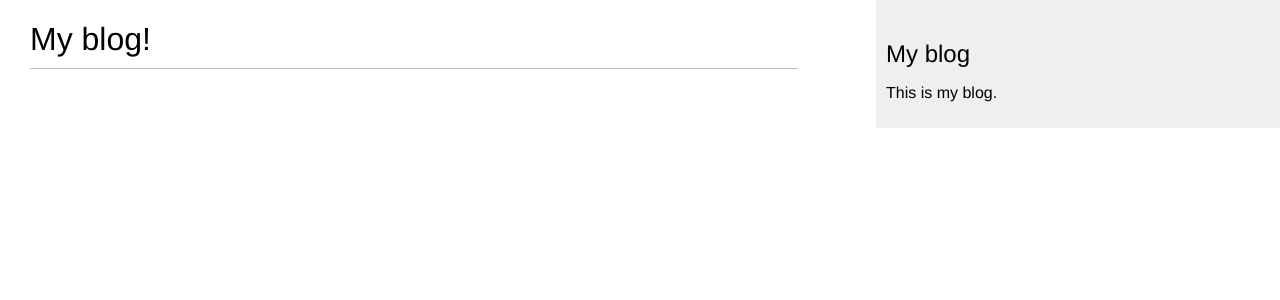
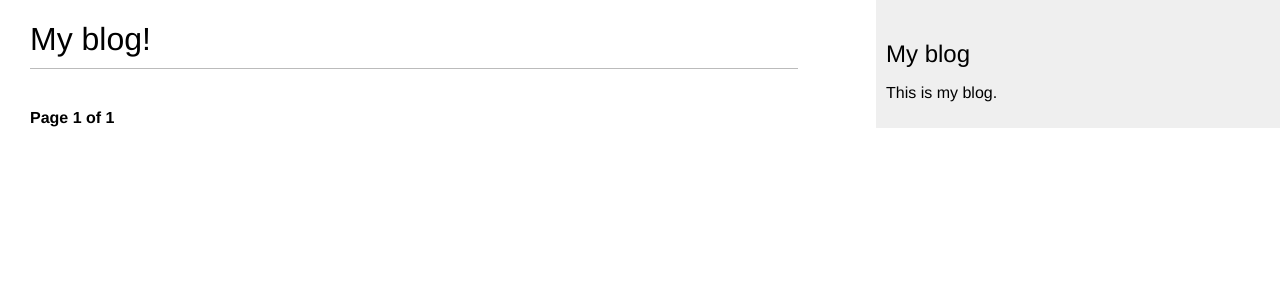
Before and after one commit to FrostRunner/django-blog-template, a Django app: page /blog/ in a window 1280 px wide. Shown: the top 300 px of the page. Run offline with Django 4.2, Linux system fonts and the light colour scheme; data that the repository does not hold is empty.

Commit message:
Pagination was added

```diff
--- a/blog/templates/blog/post/list.html
+++ b/blog/templates/blog/post/list.html
@@ -15,4 +15,5 @@
         </p>
         {{ post.body | truncatewords:30 | linebreaks }}
     {% endfor %}
+    {% include "pagination.html" with page=posts %}
 {% endblock %}
--- /dev/null
+++ b/blog/templates/pagination.html
@@ -0,0 +1,15 @@
+<div class="pagination">
+    <span class="step-links">
+        {% if page.has_previous %}
+            <a href="?page={{ page.previous_page_number }}">Previous</a>
+        {% endif %}
+        <span class="current">
+            Page {{ page.number }} of {{ page.paginator.num_pages }}
+        </span>
+        {% if page.has_next %}
+            <a href="?page={{ page.next_page_number }}">Next</a>
+        {% endif %}
+
+    </span>
+
+</div>
--- a/blog/views.py
+++ b/blog/views.py
@@ -1,3 +1,6 @@
+from django.core.paginator import EmptyPage
+from django.core.paginator import Paginator
+from django.core.paginator import PageNotAnInteger
 from django.shortcuts import get_object_or_404
 from django.shortcuts import render
 
@@ -5,7 +8,16 @@ from .models import Post
 
 
 def post_list(request):
-    posts = Post.published.all()
+    list_of_posts = Post.published.all()
+    paginator = Paginator(list_of_posts, 3)
+    page_number = request.GET.get("page", 1)
+    try:
+        posts = paginator.page(page_number)
+    except PageNotAnInteger:
+        posts = paginator.page(1)
+    except EmptyPage:
+        posts = paginator.page(paginator.num_pages)
+
     return render(
         request,
         "blog/post/list.html",
```
